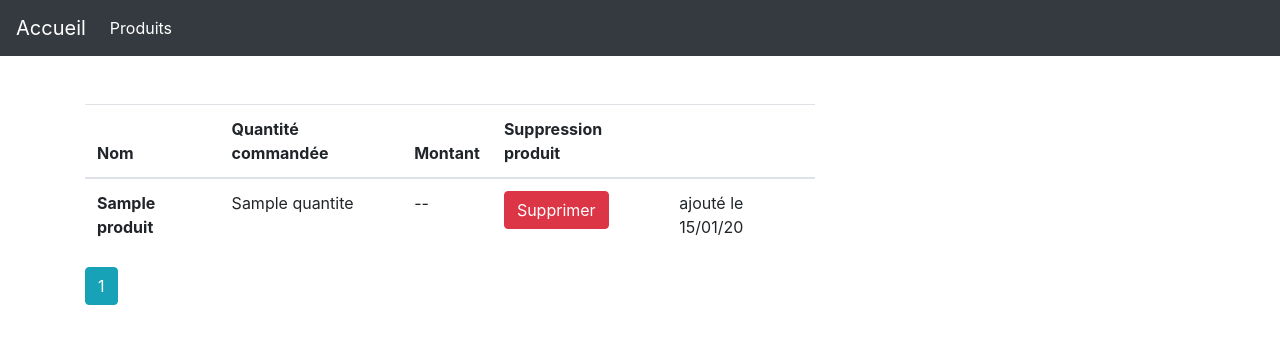
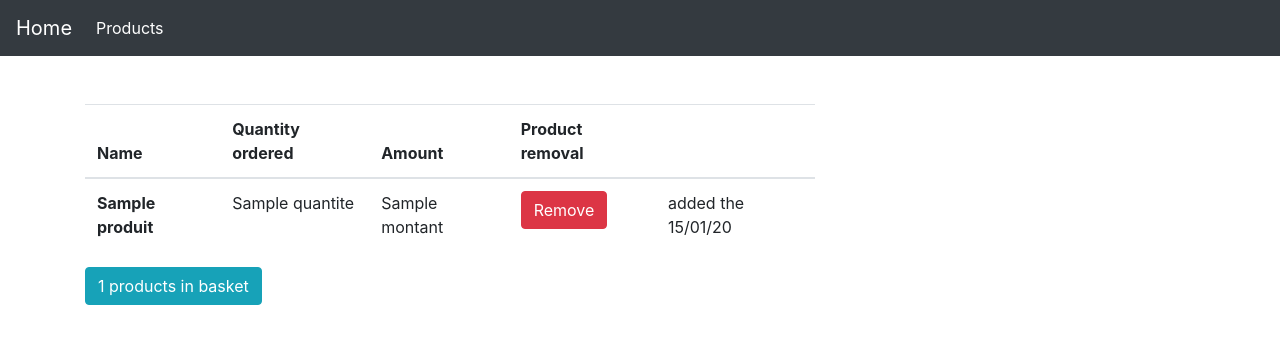
Before and after one commit to lutiku/evalSymf, a Symfony app: template templates/produits/index.html.twig in a window 1280 px wide. Shown: the top 344 px of the page. Run offline with Twig, Linux system fonts and the light colour scheme; the template is opened without the code that fills it: most values are stand-ins (such as "Sample title", 1, 10 or a date in 2020); some libraries are stand-ins or nearby versions.

Commit message:
update files

```diff
--- a/config/services.yaml
+++ b/config/services.yaml
@@ -1,10 +1,11 @@
+
 # This file is the entry point to configure your own services.
 # Files in the packages/ subdirectory configure your dependencies.
 
 # Put parameters here that don't need to change on each machine where the app is deployed
 # https://symfony.com/doc/current/best_practices/configuration.html#application-related-configuration
 parameters:
-    upload_files: '%kernel.project_dir%/public/uploads/upload_files'
+    upload_files: '%kernel.project_dir%/public/assets/images'
 services:
     # default configuration for services in *this* file
     _defaults:
--- a/templates/base.html.twig
+++ b/templates/base.html.twig
@@ -17,14 +17,14 @@
         <nav class="navbar navbar-expand-lg navbar-dark bg-dark">
             <!-- Navbar content -->
 
-            <a class="navbar-brand" href="{{ path('accueil') }}">{% trans %}Accueil{% endtrans %}</a>
+            <a class="navbar-brand" href="{{ path('accueil') }}">{% trans from "message" %}Accueil {% endtrans %}</a>
             <button class="navbar-toggler" type="button" data-toggle="collapse" data-target="#navbarNav" aria-controls="navbarNav" aria-expanded="false" aria-label="Toggle navigation">
                 <span class="navbar-toggler-icon"></span>
             </button>
             <div class="collapse navbar-collapse" id="navbarNav">
                 <ul class="navbar-nav">
                     <li class="nav-item active">
-                        <a class="nav-link" href="{{ path('produits') }}">{% trans %}Produits{% endtrans %}<span class="sr-only">(current)</span></a>
+                        <a class="nav-link" href="{{ path('produits') }}">{% trans from "message" %}Produits{% endtrans %}<span class="sr-only">(current)</span></a>
                     </li>
 
                 </ul>
--- a/templates/produits/index.html.twig
+++ b/templates/produits/index.html.twig
@@ -11,10 +11,10 @@
             <table class="table">
                 <thead >
                 <tr>
-                    <th scope="col">Nom</th>
-                    <th scope="col">Quantité commandée</th>
-                    <th scope="col">Montant</th>
-                    <th scope="col">Suppression produit</th>
+                    <th scope="col">{% trans from "message" %}Nom{% endtrans %}</th>
+                    <th scope="col">{% trans from "message" %}Quantité commandée{% endtrans %}</th>
+                    <th scope="col">{% trans from "message" %}Montant{% endtrans %}</th>
+                    <th scope="col">{% trans from "message" %}Suppression produit{% endtrans %}</th>
                     <th></th>
 
                 </tr>
@@ -27,9 +27,9 @@
                     <tr>
                         <th scope="row">{{ panier.produit.nom }}</th>
                         <td>{{ panier.quantite }}</td>
-                        <td>--</td>
-                        <td><a href="{{path("remove", {id: panier.id})}}"><button value="{{ panier.id}}" type="button" class="btn btn-danger">Supprimer</button></a></td>
-                        <td>ajouté le {{ panier.dateajout|date('d/m/y') }}</td>
+                        <td>{{ montant }}</td>
+                        <td><a href="{{path("remove", {id: panier.id})}}"><button value="{{ panier.id}}" type="button" class="btn btn-danger">{% trans from "message" %}Supprimer{% endtrans %}</button></a></td>
+                        <td>{% trans from "message" %}ajouté le {% endtrans %} {{ panier.dateajout|date('d/m/y') }}</td>
 
                     </tr>
 
@@ -39,7 +39,8 @@
 
                 </tbody>
             </table>
-            <button type="button" class="btn btn-info btn-rounded">{{ paniers|length }}</button>
+            <button type="button" class="btn btn-info btn-rounded ">{{ paniers|length }} {% trans from "message" %}produits dans le panier{% endtrans %}</button>
+
 
         </div>
 
@@ -51,8 +52,8 @@
     {% else %}
 <div class="container mt-5">
 
-    <p>Il n'y a pas encore de produits dans le panier</p>
-    <a href="{{ path('produits') }}"><button  type="button" class="btn btn-primary">Voir les Produits</button></a>
+    <p>{% trans from "message" %}Il n'y a pas encore de produits dans le panier{% endtrans %}</p>
+    <a href="{{ path('produits') }}"><button  type="button" class="btn btn-primary">{% trans from "message" %}Voir les Produits{% endtrans %}</button></a>
 
 </div>
     {% endif %}
--- /dev/null
+++ b/translations/message.en.yaml
@@ -0,0 +1,25 @@
+Accueil : Home
+Produits : Products
+Nom : Name
+produit : product
+produits : products
+Quantité commandée : Quantity ordered
+Montant : Amount
+Suppression produit : Product removal
+Supprimer :  Remove
+ajouté le : added the
+ajouté : added
+Ajouter : Add
+produits dans le panier : products in basket
+Il n'y a pas encore de produits dans le panier : There are no products in the basket yet
+voir les Produits : see the products
+Quantité : Quantity
+Prix : Price
+Fiche Produit : Product note
+Voir : See
+Photo : Photo
+bananes : bananas
+Il n'y a aucun produit enregistré : There are no products registered
+Il y'a : There is
+en stock : in stock
+Son prix unitaire est de : Its unit price is
```
Also changed, not shown: src/Controller/ProduitsController.php (+15 -1 lines), templates/produits/ficheProduit.html.twig (+6 -4 lines), templates/produits/produits.html.twig (+8 -8 lines), translations/message.de.yaml (added, +23 -0 lines), public/assets/images/3adebab46ca784650f8bcbf1e6a113ed.png (added), 1 other file.
